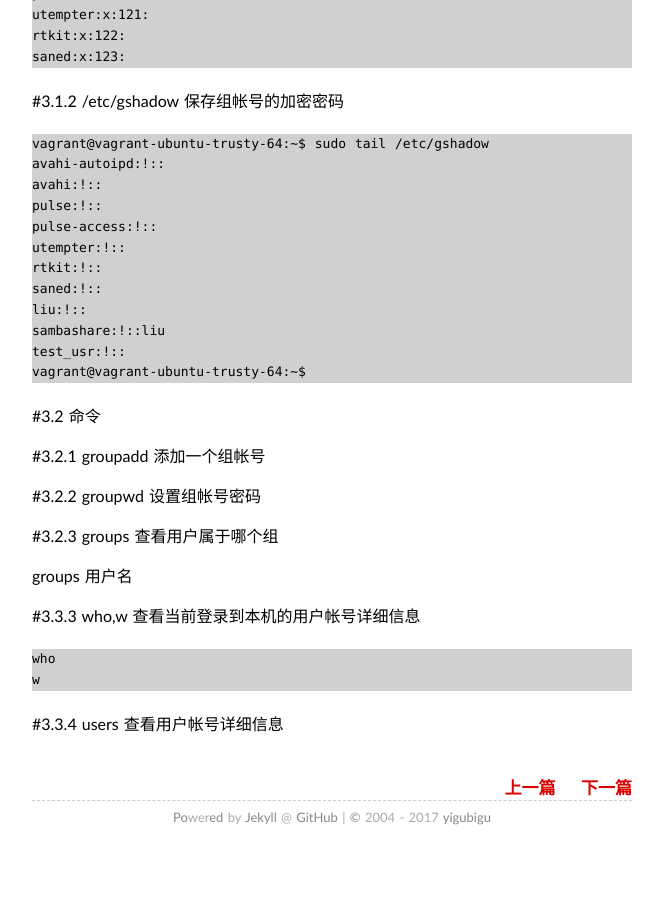
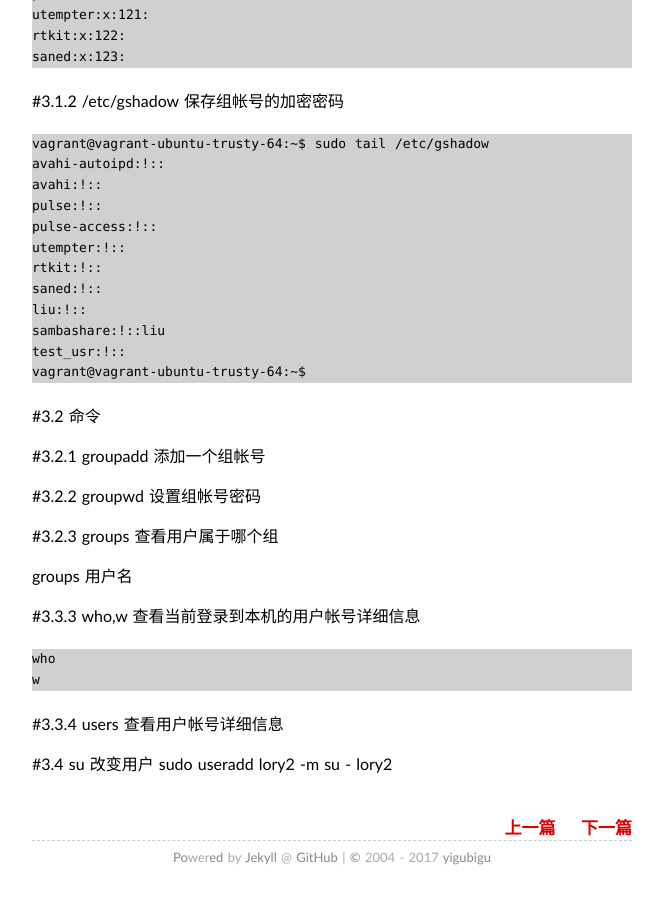
Before and after one commit to yigubigu/yigubigu.github.io, a Jekyll site: the page built from _posts/2017-06-20-linux-user-management.md, in a window 1280 px wide and 900 px high, scrolled down 2979 px. Shown: the whole window, without its empty margins (308-971 px from the left). Built offline with Jekyll 4.4.1, drawn with Linux system fonts in a browser that asks for light colours; before the commit the page ends 3839 px from its top, so only the background shows below that.

Commit message:
add user

`````diff
--- a/_posts/2017-06-20-linux-user-management.md
+++ b/_posts/2017-06-20-linux-user-management.md
@@ -186,3 +186,8 @@ w
 ````
 
 #3.3.4 users 查看用户帐号详细信息
+
+
+#3.4 su 改变用户
+sudo useradd lory2 -m
+su - lory2
`````
